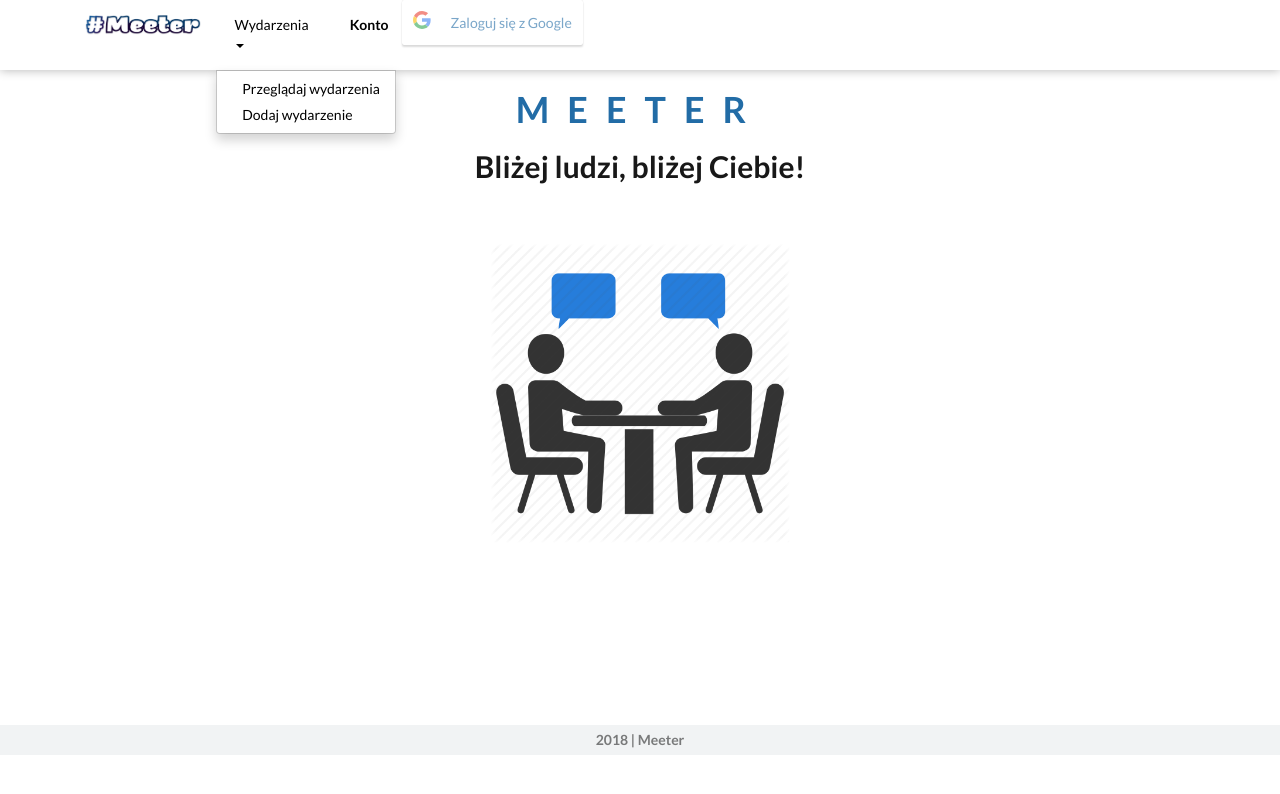
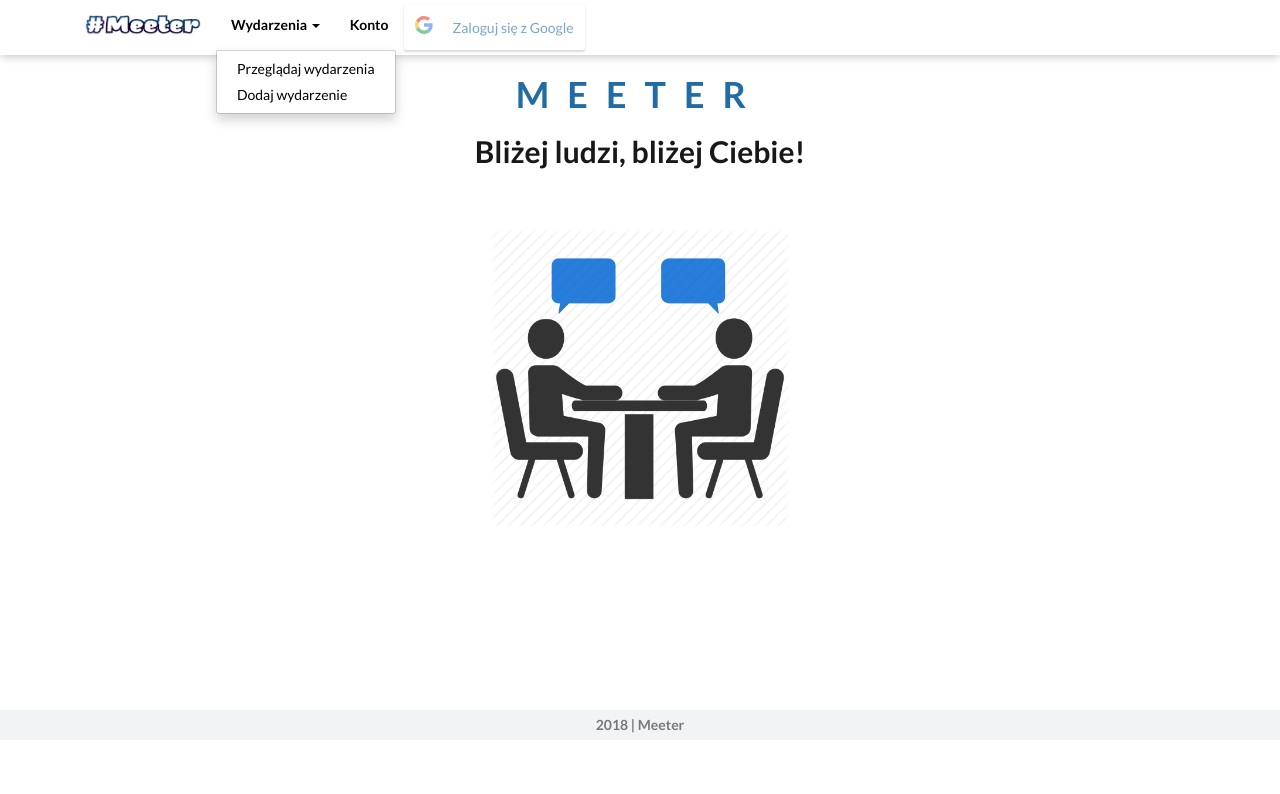
Before and after one commit to Koli96/MeeterWWW, a React (Create React App) app: page / in a window 1280 px wide. Both pictures are taken after a click on the button "Wydarzenia". Shown: the top 794 px of the page. Built offline with nearby package versions, Linux system fonts and the light colour scheme.

Commit message:
navbar wygląda w miarę normalnie w końcu

```diff
--- a/src/components/shared/header.js
+++ b/src/components/shared/header.js
@@ -4,14 +4,14 @@
 import "../../styles/css/main.css";
 import logo from "../../assets/img/meeter-logo.png";
 import {GoogleLogin, GoogleLogout} from "react-google-login";
-import {Nav, Navbar, NavDropdown, MenuItem} from "react-bootstrap";
+import {Grid, Nav, Navbar, NavDropdown} from "react-bootstrap";
 
 class Header extends Component {
 	renderUserInfoSection() {
 		if (!this.props.authed) {
 			return (
 				<Fragment>
-					<li className="nav-item">
+					<li className="nav-item loginBtnContainer">
 						<GoogleLogin
 							className="nav-link loginBtn"
 							clientId="645131427897-m2ricc1950clmllapou09f15p6o5ctvi.apps.googleusercontent.com"
@@ -27,7 +27,7 @@
 				<Fragment>
 					<li className="nav-item">
 						<a
-							className="nav-link headerLink"
+							className="nav-link loginBtnContainer"
 							style={{cursor: "pointer"}}
 							onClick={() => {
 								this.props.history.push("/");
@@ -40,6 +40,7 @@
 							/>
 						</a>
 					</li>
+					<Navbar.Text>Witaj, {this.props.userName}</Navbar.Text>
 				</Fragment>
 			);
 		}
@@ -49,7 +50,7 @@
 		return (
 			<Fragment>
 				<header className="header-section">
-					<div className="container">
+					<Grid>
 						<Navbar inverse collapseOnSelect className="borderNone">
 							<Navbar.Header>
 								<Navbar.Brand>
@@ -67,14 +68,14 @@
 									<NavDropdown
 										title="Wydarzenia"
 										id="basic-nav-dropdown"
-										className="headerLink dropdown-toggle">
+										className="headerLink dropdown-toggle nav-link">
 										<li className="nav-item">
-											<Link className="nav-link headerLink" to="/events/list">
+											<Link className="nav-link" to="/events/list">
 												Przeglądaj wydarzenia
 											</Link>
 										</li>
 										<li className="nav-item">
-											<Link className="nav-link headerLink" to="/events/add">
+											<Link className="nav-link" to="/events/add">
 												Dodaj wydarzenie
 											</Link>
 										</li>
@@ -88,7 +89,7 @@
 								</Nav>
 							</Navbar.Collapse>
 						</Navbar>
-					</div>
+					</Grid>
 				</header>
 				{this.props.children}
 			</Fragment>
--- a/src/styles/css/main.css
+++ b/src/styles/css/main.css
@@ -20,7 +20,7 @@
 a {
     color: black !important;
     text-decoration: none;
-    margin-left: 3%;
+    /*margin-left: 3%;*/
 
 }
 
@@ -121,3 +121,7 @@
 .navbar{
     margin-bottom: 0 !important;
 }
+.loginBtnContainer{
+    padding-bottom: 5px !important;
+    padding-top: 5px !important;
+}
```
